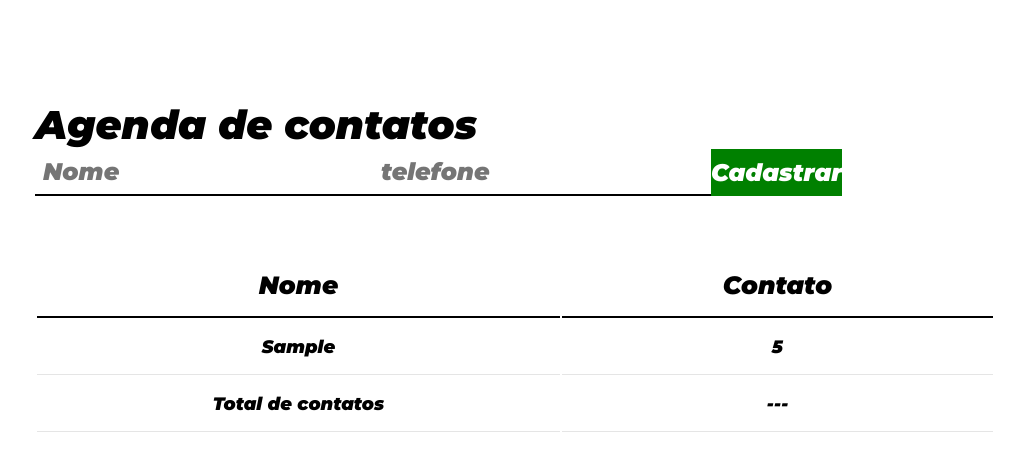
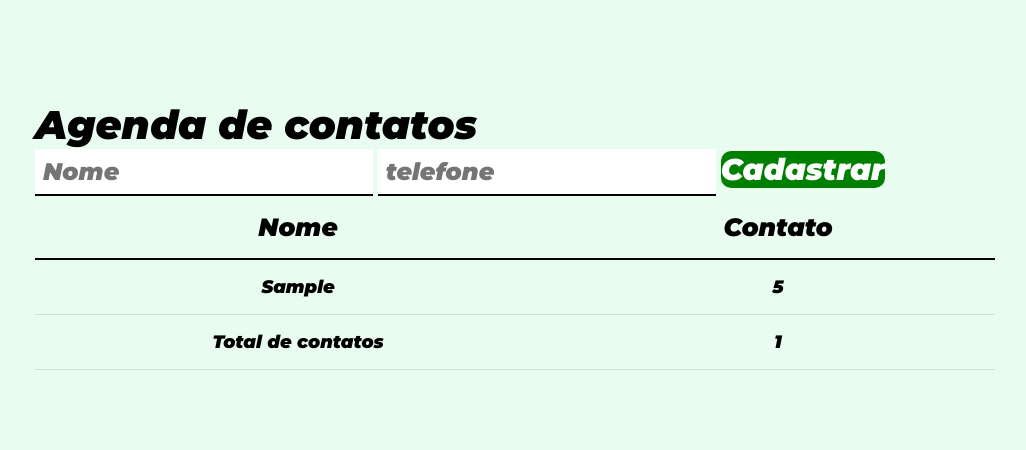
Before and after one commit to Bem-Eliezer/agenda-de-contatos, a plain HTML site: page index.html in a window 1280 px wide. Both pictures are taken after typing "Sample", "5" into the empty fields and a click on the button "Cadastrar". Shown: the whole page, without its empty margins (125-1151 px from the left). Drawn offline with Linux system fonts and the light colour scheme.

Commit message:
alteração de logica

```diff
--- a/index.html
+++ b/index.html
@@ -19,7 +19,7 @@
 			<input type="number" id="telefone" required placeholder="telefone" />
 			<button type="submit">Cadastrar</button>
 		</form>
-		<table>
+		<table cellspacing="0">
 			<thead>
 				<tr>
 					<th>Nome</th>
--- a/main.css
+++ b/main.css
@@ -6,7 +6,7 @@
 }
 
 body {
-	background-color: #fff;
+	background-color: #e8fcef;
 	padding-top: 100px;
 }
 
@@ -27,7 +27,7 @@ header h1 {
 }
 
 form {
-	display: flex;
+	display: contents;
 	max-width: 640px;
 	width: 100%;
 	justify-content: space-between;
@@ -45,10 +45,11 @@ form input{
 form button {
 	background-color: green;
 	color: white;
-	font-size: 24px;
+	font-size: 30px;
 	font-weight: bold;
 	border: none;
 	cursor: pointer;
+	border-radius: 10px;
 }
 
 table {
--- a/main.js
+++ b/main.js
@@ -19,6 +19,7 @@ function adicionaLinha() {
 	//chamando variaveis HTML atraves do id
 	let inputNome = document.getElementById('nome');
 	let inputTelefone = document.getElementById('telefone');
+
 	// condição SE contato for repetido mostrar um msg senão pode cadastrar novo contato
 	if(contatos.includes(inputNome.value)) {
 		alert(`O contato: ${inputNome.value} já foi cadastrado`);
@@ -26,7 +27,7 @@ function adicionaLinha() {
 		contatos.push(inputNome.value);
 		numero.push(parseInt(inputTelefone.value));
 
-		let linha = '<tr>';
+		let linha = '<tr class="contato-agenda">';
 			linha += `<td>${inputNome.value}</td>`;
 			linha += `<td>${inputTelefone.value}</td>`;
 			linha += `</tr>`
@@ -42,7 +43,7 @@ function atualizaagenda() {
 	const corpoAgenda = document.querySelector('tbody');
 	corpoAgenda.innerHTML = linhas;
 }
-// ESSE COMANDO ESTAVA TENTANDO USAR, MAS NÃO ESTOU CONSEGUINDO FAZER COM QUE ELE CALCULE A QUANTIDADE DE CADASTRO FEITA
+//função vai atualizar e calcular a quantidade de cadastros feitos e retornar o valor total
 function atualizacontatos() {
 	let totalcont = calculatotal();
 
@@ -50,12 +51,6 @@ function atualizacontatos() {
 }
 
 function calculatotal() {
-	let somacontato = 0;
 
-	for (let i = 0; i < linha.length; i++) {
-		somacontato += linha[i];
-	}
-
-	return somacontato + linha.length;
-
+	return document.querySelectorAll('.contato-agenda').length;
 }
```
